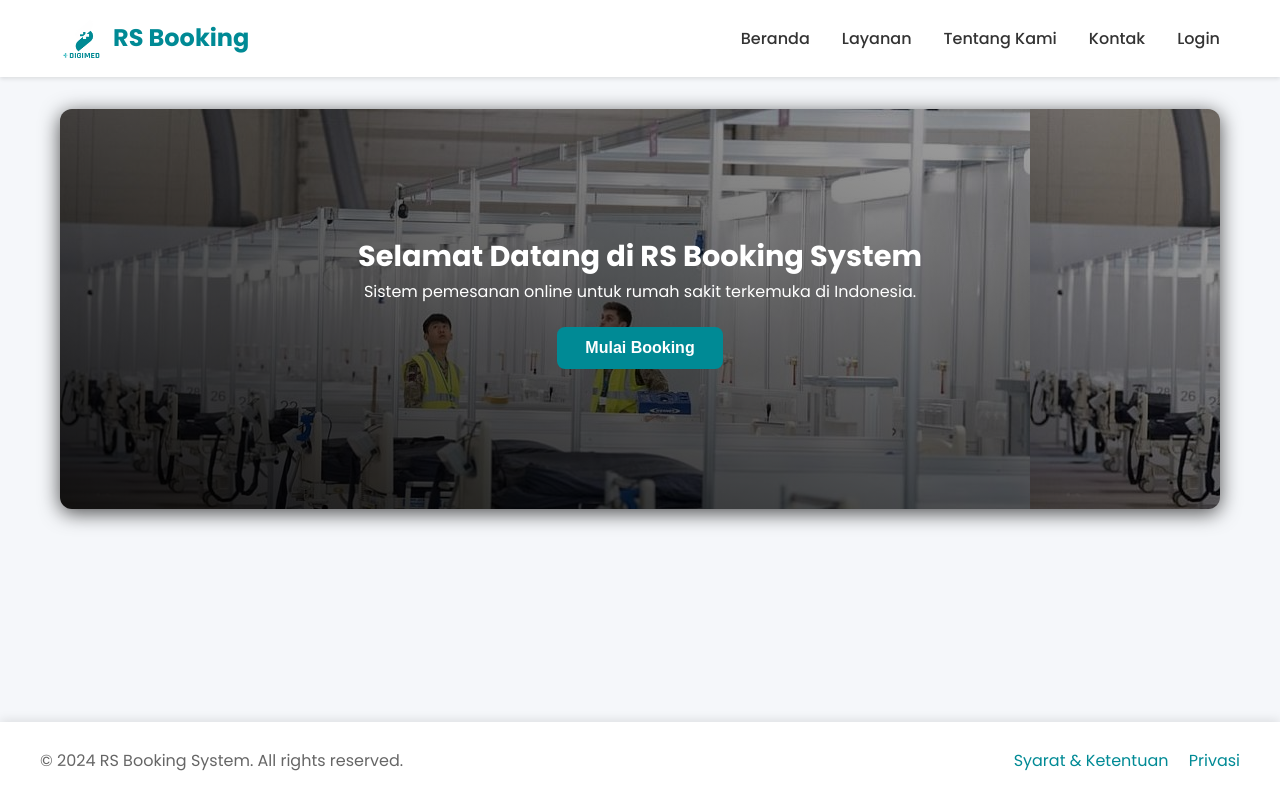
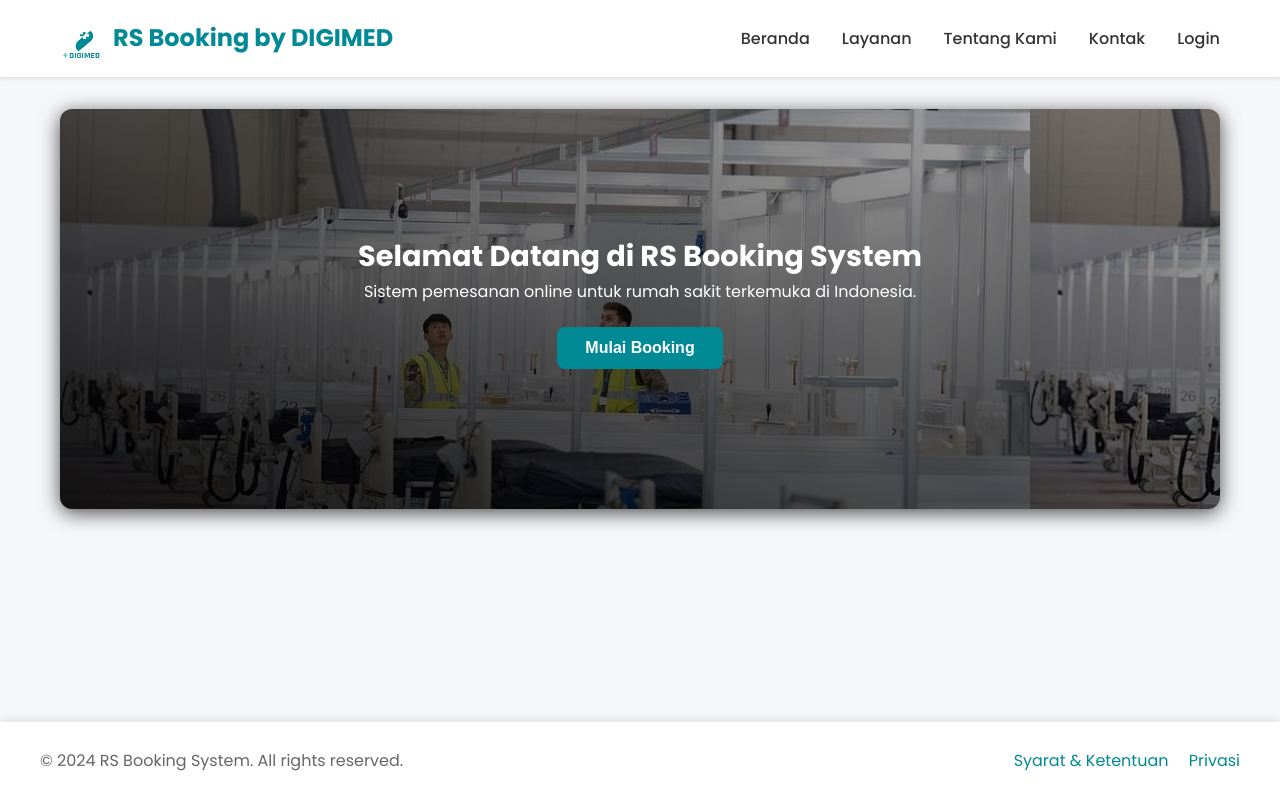
Before and after one commit to Afif19/DIGIMED, a plain HTML site: page SYNTAXIS/index.html in a window 1280 px wide. Drawn offline with Linux system fonts and the light colour scheme.

Commit message:
ujicoba1

```diff
--- a/SYNTAXIS/index.html
+++ b/SYNTAXIS/index.html
@@ -13,7 +13,7 @@
         <div class="container">
             <div class="logo">
                 <img src="./img/profil_company1.png" alt="Hospital Icon" width="45" height="45">
-                <span>RS Booking</span>
+                <span>RS Booking by DIGIMED</span>
             </div>
             <nav>
                 <ul class="nav" id="nav">
```
